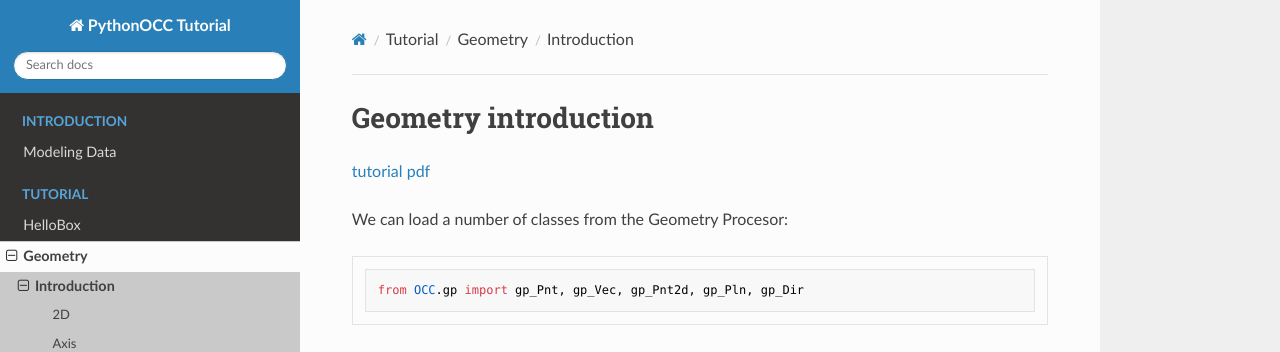
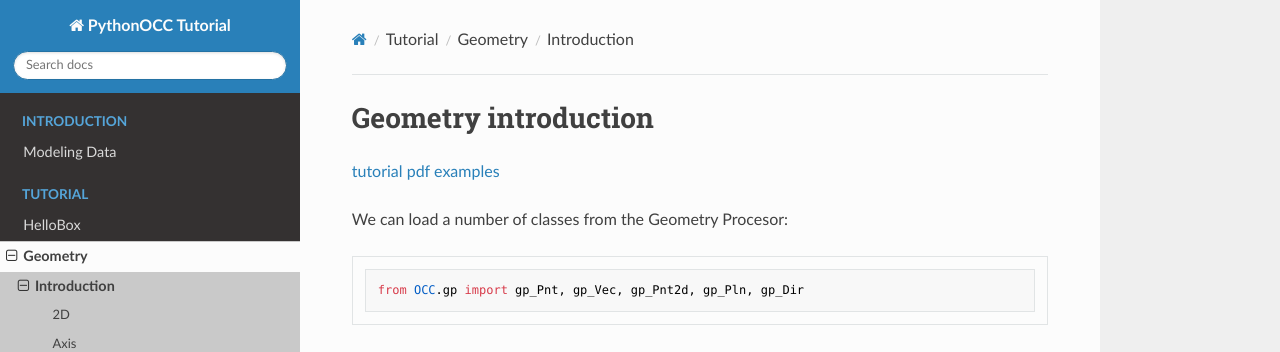
Before and after one commit to mantielero/pythonocc_doc, an MkDocs documentation site: the page built from docs/geom_intro.md, in a window 1280 px wide and 1184 px high. Shown: the top 352 px of the window. Built offline with MkDocs 1.6.1, drawn with Linux system fonts in a browser that asks for light colours; nearby versions of some CDN libraries.

Commit message:
Added examples from pythonocc-core

```diff
--- a/docs/geom_intro.md
+++ b/docs/geom_intro.md
@@ -1,5 +1,6 @@
 # Geometry introduction
 [tutorial pdf](http://trac.lecad.si/vaje/raw-attachment/wiki/PythonOcc/VisualizationOfGeometryWithUtilisingpythonOCC.pdf)
+[examples](https://github.com/tpaviot/pythonocc-core/tree/0.18.1/examples)
 
 We can load a number of classes from the Geometry Procesor:
 
```
